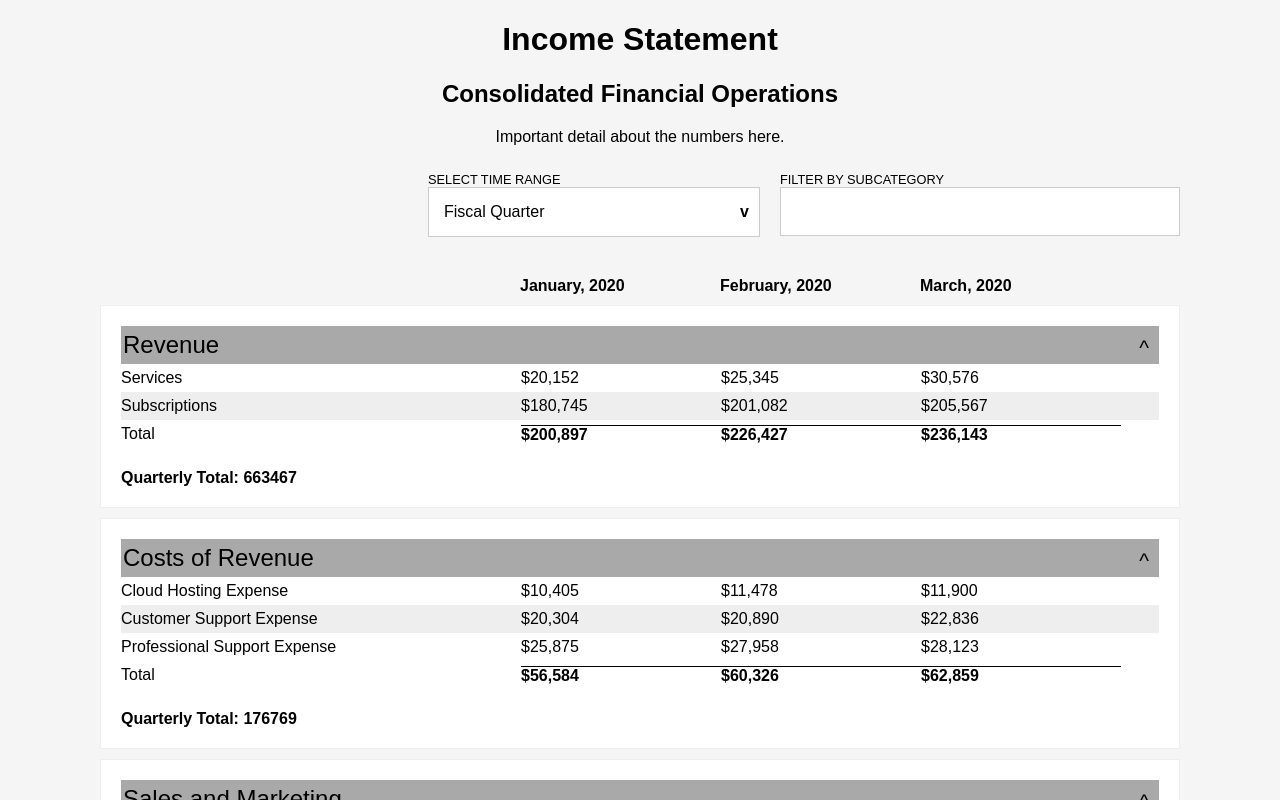
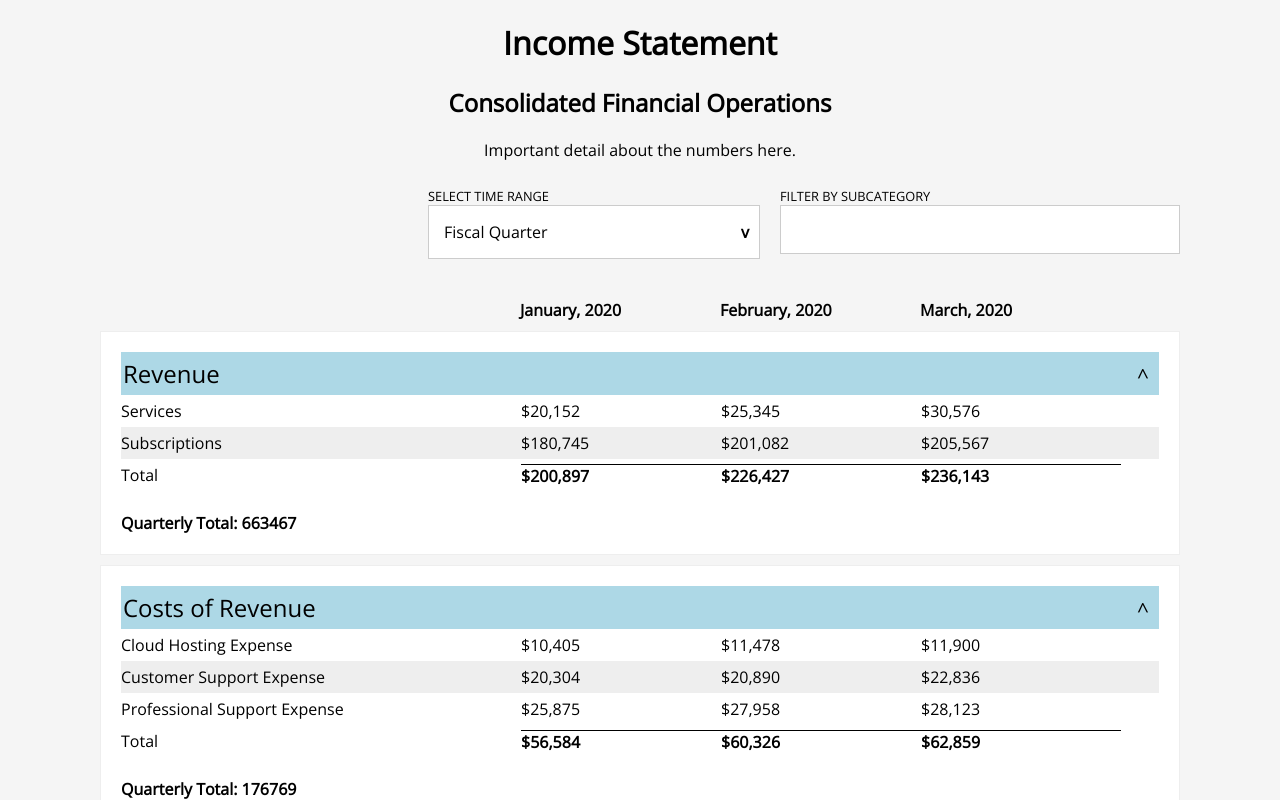
Before and after one commit to switzerb/IncomeStatementUI, a React (Create React App) app: page / in a window 1280 px wide. Shown: the top 800 px of the page. Built offline with nearby package versions, Linux system fonts and the light colour scheme.

Commit message:
Put in some nice styling

```diff
--- a/public/index.html
+++ b/public/index.html
@@ -11,6 +11,8 @@
     -->
 	<link rel="manifest" href="%PUBLIC_URL%/manifest.json">
 	<link rel="shortcut icon" href="%PUBLIC_URL%/favicon.ico">
+	<link rel="preconnect" href="https://fonts.gstatic.com">
+	<link href="https://fonts.googleapis.com/css2?family=Open+Sans&display=swap" rel="stylesheet">
 	<!--
       Notice the use of %PUBLIC_URL% in the tags above.
       It will be replaced with the URL of the `public` folder during the build.
--- a/src/Section.css
+++ b/src/Section.css
@@ -7,7 +7,7 @@
 
 .Section-label {
     font-size: 1.5rem;
-    background-color: darkgray;
+    background-color: #add8e6;
     margin: 0;
     padding: 5px 2px;
 }
--- a/src/Section.js
+++ b/src/Section.js
@@ -13,7 +13,7 @@
             className="Section"
             onClick={toggleOpen}
         >
-            <div className="Section-toggle">{ open ? "^" : "V" }</div>
+            <div className="Section-toggle">{ open ? "^" : "v" }</div>
             {label && <div className="Section-label">{label}</div>}
             { open
                 ? <>
--- a/src/styles.css
+++ b/src/styles.css
@@ -1,6 +1,6 @@
 html,
 body {
-  font-family: sans-serif;
+  font-family: 'Open Sans', sans-serif;
   background-color: whitesmoke;
 }
 
```
